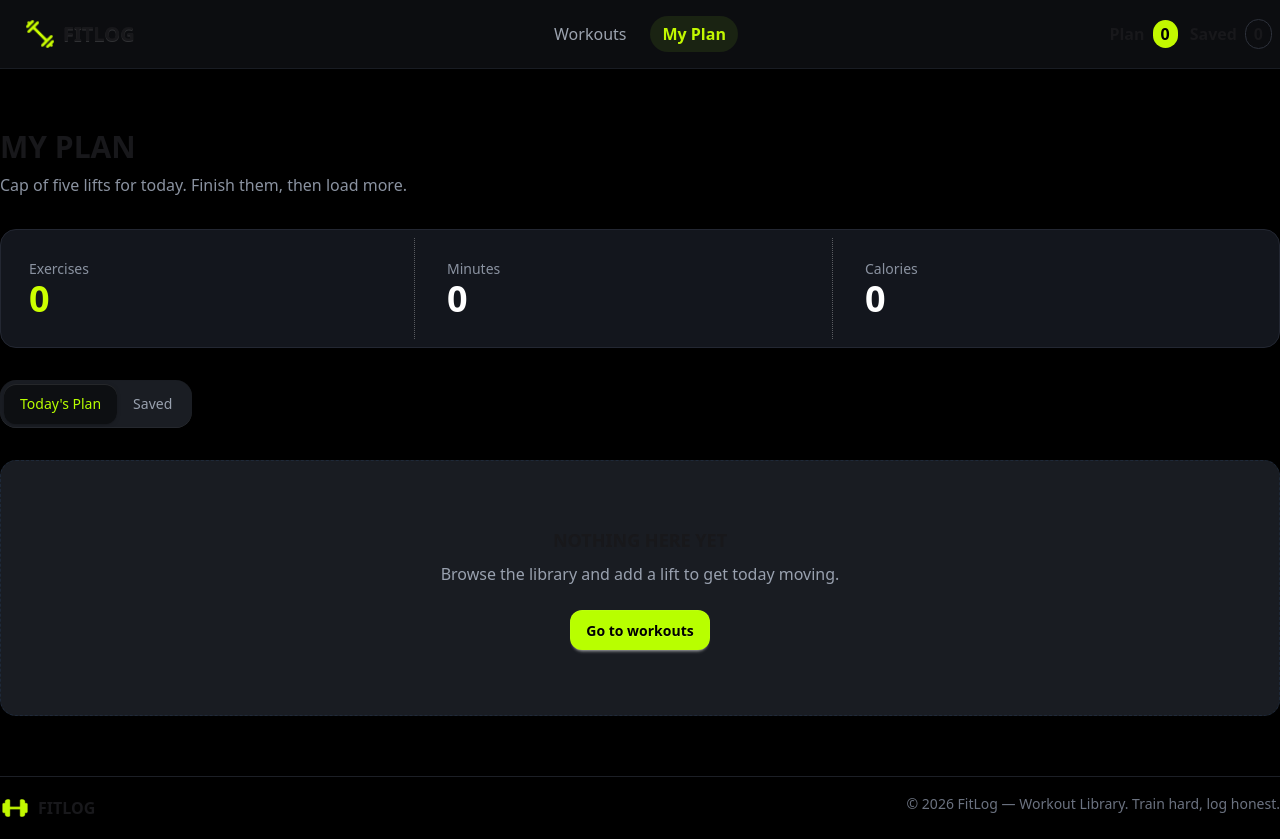
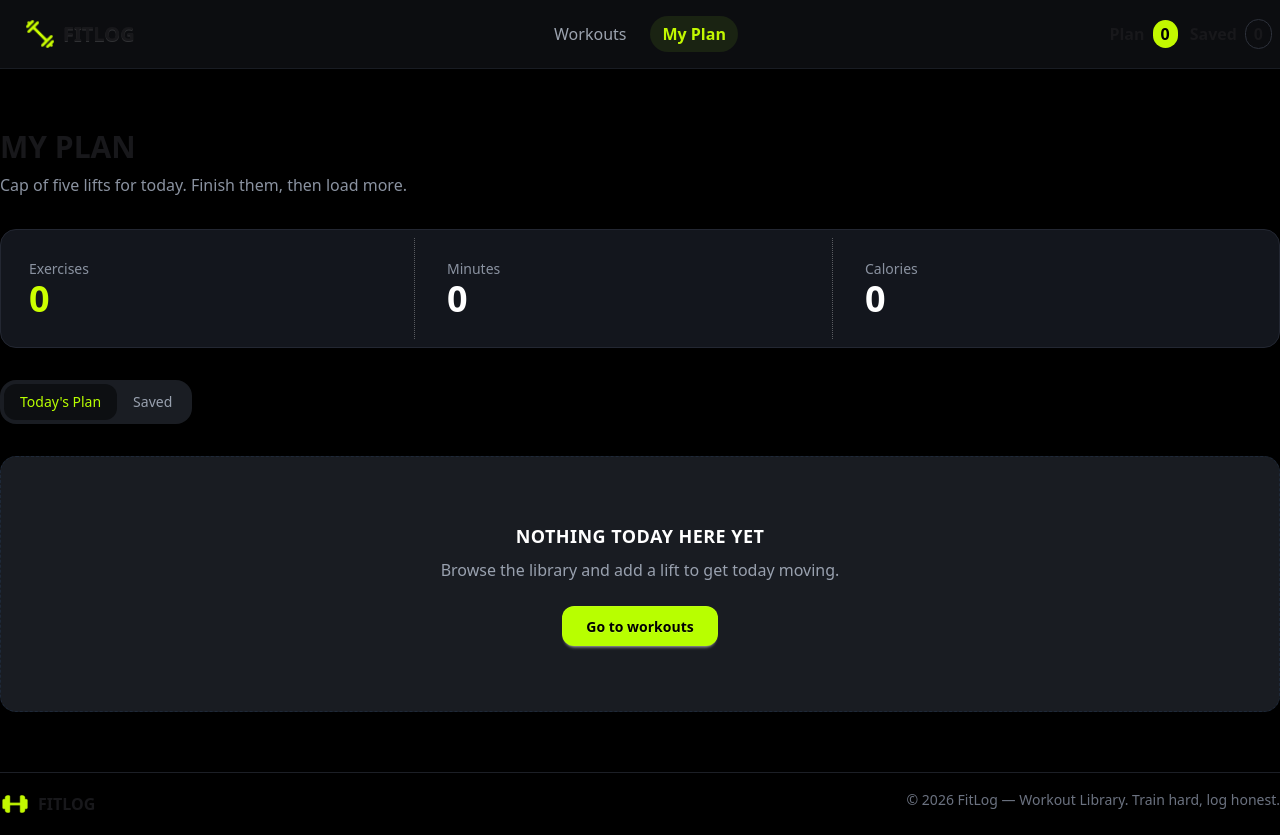
Before and after one commit to DevAbedHossain/nextjs-a6-fitlog-project, a Next.js app: page /my-plan in a window 1280 px wide. Built offline with nearby package versions, Linux system fonts and the light colour scheme.

Commit message:
My plan page layout complete

```diff
--- a/src/app/my-plan/page.tsx
+++ b/src/app/my-plan/page.tsx
@@ -1,5 +1,4 @@
-import Link from "next/link";
-
+import TabItem from "@/components/myplanpage/TabItem";
 
 
 const MyPlanPage = () => {
@@ -24,38 +23,7 @@ const MyPlanPage = () => {
                     </div>
                 </div>
 
-                {/* name of each tab group should be unique */}
-                <div role="tablist" className="tabs tabs-box w-fit rounded-2xl bg-[#1a1d23] p-1">
-
-                    <input type="radio" name="my_tabs_1" className="tab rounded-xl px-4 text-sm text-gray-400 checked:bg-[#0d0f12] checked:text-[#b8ff00]" aria-label="Today's Plan" defaultChecked />
-                    <div className="tab-content hidden">Today's Plan</div>
-
-
-
-                    <input type="radio" name="my_tabs_1" className="tab rounded-xl px-4 text-sm text-gray-400 checked:bg-[#0d0f12] checked:text-[#b8ff00]" aria-label="Saved" />
-                    <div className="tab-content hidden">Saved</div>
-
-                </div>
-
-
-                <div>
-                    <div className="mt-8 flex min-h-64 flex-col items-center justify-center rounded-2xl border border-dashed border-gray-800 bg-[#191c22] text-center">
-                        <h2 className="text-lg font-bold uppercase">
-                            Nothing Here Yet
-                        </h2>
-
-                        <p className="mt-2 text-gray-400">
-                            Browse the library and add a lift to get today moving.
-                        </p>
-
-                        <Link
-                            href="/workouts"
-                            className="btn mt-6 rounded-xl border-none bg-[#b8ff00] text-black hover:bg-[#a9eb00]"
-                        >
-                            Go to workouts
-                        </Link>
-                    </div>
-                </div>
+                <TabItem />
 
             </div>
         </section>
--- /dev/null
+++ b/src/components/myplanpage/TabItem.tsx
@@ -0,0 +1,63 @@
+"use client";
+import Link from 'next/link';
+import { useState } from 'react';
+
+
+const TabItem = () => {
+    const [activeTab, setActiveTab] = useState<"today" | "saved">("today");
+    console.log(activeTab)
+
+    return (
+        <section>
+
+            <div className="flex flex-col gap-5 sm:flex-row sm:items-end sm:justify-between">
+
+                <div className="inline-flex w-fit rounded-2xl bg-[#1a1d23] p-1">
+                    <button onClick={() => setActiveTab("today")} className={`rounded-xl px-4 py-2 text-sm font-medium transition ${activeTab === "today" ? "bg-[#0d0f12] text-[#b8ff00]" : "text-gray-400 hover:text-white"}`}>Today's Plan</button>
+
+                    <button onClick={() => setActiveTab("saved")} className={`rounded-xl px-4 py-2 text-sm font-medium transition ${activeTab === "saved" ? "bg-[#0d0f12] text-[#b8ff00]" : "text-gray-400 hover:text-white"}`}>Saved</button>
+                </div>
+
+                {/* <div className="w-full sm:w-80">
+                    <label className="mb-1 block text-sm font-medium text-white">
+                        Sort By
+                    </label>
+
+                    <select className="select w-full rounded-2xl border border-gray-700 bg-transparent text-white outline-none focus:border-[#b8ff00]">
+                        <option className="bg-[#1a1d23]">
+                            Duration
+                        </option>
+                        <option className="bg-[#1a1d23]">
+                            Difficulty
+                        </option>
+                        <option className="bg-[#1a1d23]">
+                            Calories
+                        </option>
+                        <option className="bg-[#1a1d23]">
+                            Rating
+                        </option>
+                    </select>
+                </div> */}
+            </div>
+
+            {/* Empty State */}
+            <div className={`${activeTab === "today" ? "block" : "hidden"} mt-8 flex min-h-64 flex-col items-center justify-center rounded-2xl border border-dashed border-gray-800 bg-[#191c22] px-5 text-center`}>
+
+                <h2 className="text-lg font-bold uppercase tracking-wide text-white">Nothing Today Here Yet</h2>
+                <p className="mt-2 text-sm text-gray-400 sm:text-base"> Browse the library and add a lift to get today moving.</p>
+                <Link href="/" className="btn mt-6 rounded-xl border-none bg-[#b8ff00] px-6 text-black hover:bg-[#a9eb00]">Go to workouts</Link>
+            </div>
+
+            {/* Saved */}
+            <div className={`${activeTab === "saved" ? "block" : "hidden"} mt-8 flex min-h-64 flex-col items-center justify-center rounded-2xl border border-dashed border-gray-800 bg-[#191c22] px-5 text-center`}>
+
+                <h2 className="text-lg font-bold uppercase tracking-wide text-white">Nothing Saved Here Yet</h2>
+                <p className="mt-2 text-sm text-gray-400 sm:text-base"> Browse the library and add a lift to get today moving.</p>
+                <Link href="/" className="btn mt-6 rounded-xl border-none bg-[#b8ff00] px-6 text-black hover:bg-[#a9eb00]">Go to workouts</Link>
+            </div>
+
+        </section>
+    );
+};
+
+export default TabItem;
```
